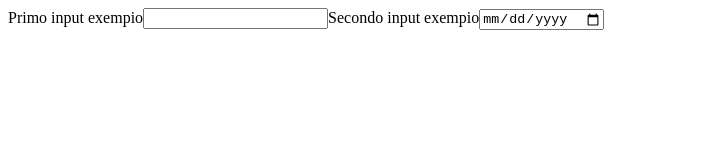
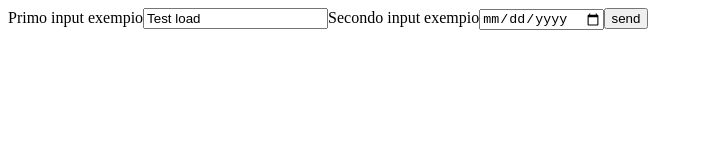
Before and after one commit to LorenzoCirelli/helithre-vue, a Vue app: page / in a window 1280 px wide. Shown: the top 160 px of the page, without its empty margins (0-703 px from the left). Built offline with nearby package versions, Linux system fonts and the light colour scheme.

Commit message:
Start to manage response from server

```diff
--- a/src/App.vue
+++ b/src/App.vue
@@ -10,12 +10,22 @@ import { helithreLoad } from './index';
         {
             text:'Primo input exempio',
             id: '0',
-            type:'number'
+            type:'text'
         },
         {
             text:'Secondo input exempio',
             id: '1',
-            type:'date'
+            type:'date',
+        }
+    ],
+    responses: [
+        {
+            id: '0',
+            value: 'Test load'
+        },
+                {
+            id: '1',
+            value: 'Test d'
         }
     ]
 }"></helithreLoad>
--- a/src/components/form/fields/basicInput.vue
+++ b/src/components/form/fields/basicInput.vue
@@ -1,15 +1,19 @@
 <template>
-    <label :for="BasicInputObj.id">{{ BasicInputObj.text }}</label>
-    <input :type="BasicInputObj.type" :id="BasicInputObj.id" :name="BasicInputObj.id">
+<label :for="BasicInputObj.id">{{ BasicInputObj.text }}</label>
+    <input :type="BasicInputObj.type" :id="BasicInputObj.id" :name="BasicInputObj.id" :value="response">
 </template>
 <script setup lang="ts">
-import type { PropType } from 'vue';
+import { ref, type PropType, type Ref } from 'vue';
 import { BasicInput } from '../../../composable/inputUtil';
 import type { BasicFieldInterfaceComponent } from '../../../types/fields/basicField';
 
 const props = defineProps({
     conf: {
         type: Object as PropType<BasicFieldInterfaceComponent>
+    },
+    response: {
+        type: String,
+        default: null
     }
 })
 
--- a/src/components/form/fields/fields.ts
+++ b/src/components/form/fields/fields.ts
@@ -14,10 +14,14 @@ const textInput = defineComponent({
       id: undefined
     }),
   },
+  response: {
+    type: String,
+    required: true
+  }
 },
 
   setup(props) {
-    return () => h(basicInput, { conf: { ...props.conf, type: BasicFieldTypeEnum.text} });
+    return () => h(basicInput, {response:props.response, conf: { ...props.conf, type: BasicFieldTypeEnum.text} });
   },
 });
 
@@ -32,10 +36,14 @@ const numberInput = defineComponent({
       id: undefined
     }),
   },
+  response: {
+    type: String,
+    required: true
+  }
 },
 
   setup(props) {
-    return () => h(basicInput, { conf: { ...props.conf, type:BasicFieldTypeEnum.number} });
+    return () => h(basicInput, {response:props.response, conf: { ...props.conf, type: BasicFieldTypeEnum.number} });
   },
 });
 
@@ -50,10 +58,14 @@ const dateInput = defineComponent({
       id: undefined
     }),
   },
+  response: {
+    type: String,
+    required: true
+  }
 },
 
   setup(props) {
-    return () => h(basicInput, { conf: { ...props.conf, type:BasicFieldTypeEnum.date} });
+    return () => h(basicInput, {response:props.response, conf: { ...props.conf, response:props.response, type: BasicFieldTypeEnum.date} });
   },
 });
 
--- a/src/components/form/formElement.vue
+++ b/src/components/form/formElement.vue
@@ -1,22 +1,21 @@
 <template>
-    <form @change.prevent="getFormValues" @submit.prevent="getFormValues">
+    <form @submit.prevent="getFormValues">
         <slot />
+        <input type="submit" value="send">
     </form>
 </template>
 <script setup lang="ts">
-import { validatedResult } from '../../composable/utils';
-
 const emitChange = defineEmits(['formChange']);
 
 // Handler generico per tutti gli input del form
 function getFormValues(event: Event) {
-    const target = validatedResult(event.target) as HTMLInputElement | HTMLSelectElement | HTMLTextAreaElement
-    if (target && target.name) {
-        validatedResult(target.value)
-        const formChangeValue = {id:target.name, value:target.value}
-        console.log(formChangeValue)
-        emitChange('formChange', formChangeValue)
-    }
+  const form = event.target as HTMLFormElement;
+  const formData = new FormData(form);
+
+  formData.forEach((value, key) => {
+    const formChangeValue = { id: key, value: String(value) };
+    emitChange('formChange', formChangeValue);
+  });
 }
 
 
--- a/src/components/helithreLoad.vue
+++ b/src/components/helithreLoad.vue
@@ -1,7 +1,7 @@
 <template>
   <component
     :is="wrapperInUse.compType"
-    :childrens="wrapperInUse.compProps"
+    :derivatedChildrens="wrapperInUse.compProps"
     :name="helithreJson.name"
   />
 </template>
@@ -12,6 +12,7 @@ import type { FormHelitreJSON } from '../types/helitreJSON';
 import { BasicWrapperTypeEnum } from '../types/wrapper';
 import { BasicWrapper, SaveWrapper } from '../composable/wrapper/basicWrapper';
 import { wrapper } from '../index';
+import type { BaseResponse } from '../types/responses/baseResponse';
 
 const props = defineProps<{
   helithreJson: FormHelitreJSON
@@ -20,14 +21,17 @@ const props = defineProps<{
 const wrapperInUse: {
   compType: Component,
   compProps: SaveWrapper | BasicWrapper | null
+  compResponses: Array<BaseResponse> | null
 } = {
   compType: wrapper.HelithrePage,
-  compProps: null
+  compProps: null,
+  compResponses: null
 };
 
 if (props.helithreJson.wrapper.trim() === BasicWrapperTypeEnum.form) {
-  wrapperInUse.compProps = new SaveWrapper(props.helithreJson.childrens);
+  wrapperInUse.compProps = new SaveWrapper(props.helithreJson.childrens, props.helithreJson.responses);
   wrapperInUse.compType = wrapper.HelithreForm;
+  wrapperInUse.compResponses = props.helithreJson.responses
 } else if (props.helithreJson.wrapper.trim() === BasicWrapperTypeEnum.page) {
   wrapperInUse.compProps = new BasicWrapper(props.helithreJson.childrens);
   wrapperInUse.compType = wrapper.HelithrePage;
--- a/src/components/wrapper/helithreForm.vue
+++ b/src/components/wrapper/helithreForm.vue
@@ -1,32 +1,35 @@
 <template>
     <form-element @formChange="formChangeEventHandler">
-        <component :is="componentsMap.get(validatedResult(children.type))" :conf="children"
-            v-for="children, key in childrens?.getLoadArray" :key="key"
-></component>
+        <component :is="componentsMap.get(validatedResult(children.type))" :conf="children" :response= "derivatedChildrens?.responseForId(children.id)"
+            v-for="children, key in derivatedChildrens?.getLoadArray" :key="key">
+        </component>
     </form-element>
 </template>
 
 <script lang="ts" setup>
 import { onMounted, type PropType } from 'vue'
 import { validatedResult } from '../../composable/utils'
-import { BasicWrapper, SaveWrapper } from '../../composable/wrapper/basicWrapper'
+import { SaveWrapper } from '../../composable/wrapper/basicWrapper'
 import { form } from '../../index'
 import { componentsMap } from '../../composable/form/formComponents'
-const formElement = form.formElement
+const formElement = form.formElement;
 
 const props = defineProps({
-    childrens: {
-        type: Object as PropType<SaveWrapper | BasicWrapper>
+    derivatedChildrens: {
+        type: Object as PropType<SaveWrapper>
     },
-    name: { type: String }
+    name: { type: String },
 })
 
 onMounted(() => {
-  document.title = validatedResult(props.name)
+    document.title = validatedResult(props.name)
 })
 
 //read form edit
-const formChangeEventHandler = (e) => {
-    console.log(e)
+const formChangeEventHandler = (e: { id: string, value: string }) => {
+    if (props && props.derivatedChildrens) {
+        props.derivatedChildrens.setSaveMap = { id: e.id, value: e.value };
+    }
+    console.log(props.derivatedChildrens)
 }
 </script>
--- a/src/composable/wrapper/basicWrapper.ts
+++ b/src/composable/wrapper/basicWrapper.ts
@@ -1,4 +1,5 @@
 import type { BasicFieldInterfaceComponent } from "../../types/fields/basicField";
+import type { BaseResponse } from "../../types/responses/baseResponse";
 import type { save, load } from "../../types/wrapper";
 
 export class BasicWrapper {
@@ -20,7 +21,7 @@ export class BasicWrapper {
         id: key,
         ...value,
       })
-    ) as BasicFieldInterfaceComponent[]
+    ) as BasicFieldInterfaceComponent[];
     return elementToLoad;
   }
 
@@ -41,8 +42,20 @@ export class BasicWrapper {
 export class SaveWrapper extends BasicWrapper {
   //item that need to be send to server for persistant save
   protected saveMap: Map<string, string>;
-  constructor(childrens: Array<BasicFieldInterfaceComponent>) {
+  //load response from server
+  protected responsesMap: Map<string, string>;
+  constructor(
+    childrens: Array<BasicFieldInterfaceComponent>,
+    responses: Array<BaseResponse>
+  ) {
     super(childrens);
+    this.responsesMap = new Map();
+    if (responses != null) {
+      responses.forEach((response: BaseResponse) => {
+        this.setResponsesMap = response;
+      });
+    }
+
     this.saveMap = new Map();
   }
 
@@ -51,6 +64,30 @@ export class SaveWrapper extends BasicWrapper {
   }
 
   set setSaveMap(saveItem: save.SaveType) {
-    this.saveMap.set(saveItem.id, saveItem.value);
+    if (saveItem.id == null || saveItem.id == undefined) {
+      throw new Error(
+        "The id of the response is null or undefined, open an issue on https://github.com/LorenzoCirelli/helitre-vue/issues"
+      );
+    }
+    if (saveItem.value.length > 0) {
+      this.saveMap.set(saveItem.id, saveItem.value);
+    }
+  }
+
+  get getResponsesMap() {
+    return this.responsesMap;
+  }
+
+  responseForId(id: string) {
+    const resForId = this.responsesMap.get(id);
+    if (resForId != undefined) {
+      return resForId;
+    } else {
+      return null
+    }
+  }
+
+  set setResponsesMap(response: BaseResponse) {
+    this.responsesMap.set(response.id, response.value);
   }
 }
--- a/src/types/fields/basicField.ts
+++ b/src/types/fields/basicField.ts
@@ -12,4 +12,5 @@ type BasicFieldType =
 export interface BasicFieldInterfaceComponent extends DefaultElementType {
   type?: BasicFieldType;
   value?: string
+  response?: string
 }
--- a/src/types/helitreJSON.ts
+++ b/src/types/helitreJSON.ts
@@ -1,4 +1,5 @@
 import type { BasicFieldInterfaceComponent } from "./fields/basicField";
+import type { BaseResponse } from "./responses/baseResponse";
 import type { BasicWrapperType } from "./wrapper";
 
 
@@ -9,4 +10,5 @@ export interface BasicHelitreJSON {
 
 export interface FormHelitreJSON extends BasicHelitreJSON {
     childrens: Array<BasicFieldInterfaceComponent>
+    responses: Array<BaseResponse>
 }
--- /dev/null
+++ b/src/types/responses/baseResponse.ts
@@ -0,0 +1,4 @@
+export interface BaseResponse {
+    id: string,
+    value: string
+}
```
